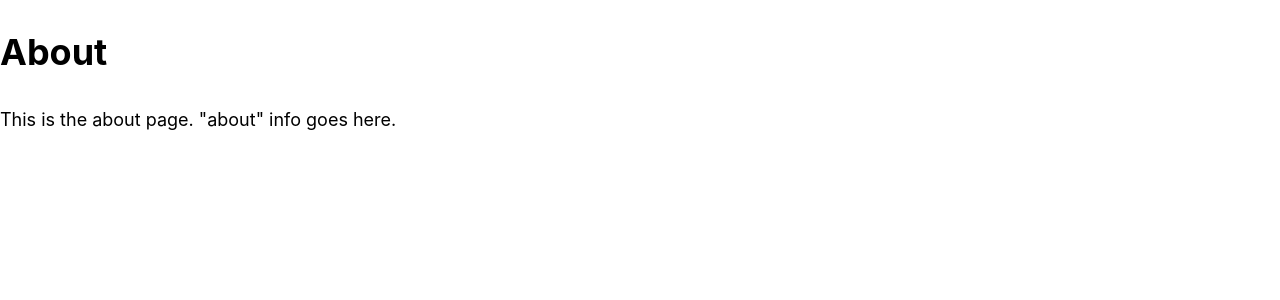
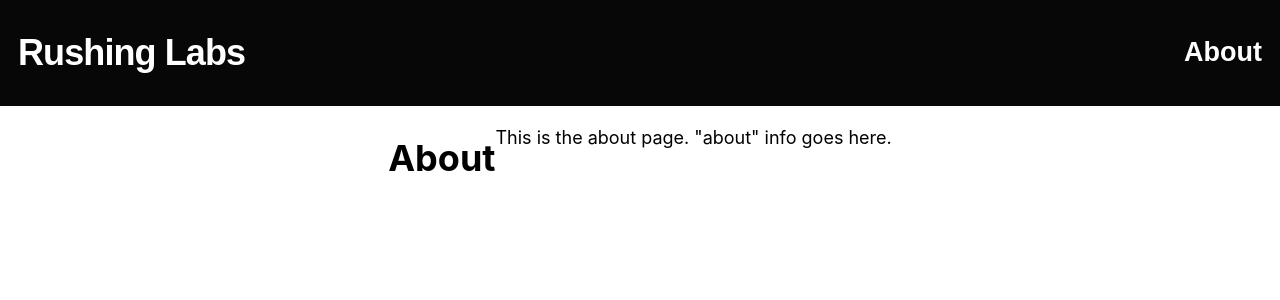
Before and after one commit to meddlin/rushinglabs-blog-nextjs, a Next.js app: page /about in a window 1280 px wide. Shown: the top 300 px of the page. Built offline with nearby package versions, Linux system fonts and the light colour scheme; a web font is replaced by a local one.

Commit message:
Header has background color, and About page uses same header

```diff
--- a/components/layout.module.css
+++ b/components/layout.module.css
@@ -17,11 +17,15 @@
 }
 
 .header {
+    background-color: #070707;
+    color: white;
+    padding: 0.5em 1em;
+
     display: flex;
     flex-direction: row;
     align-items: center;
     justify-content: space-between;
-    margin: 0.5em 1em;
+    /* margin: 0.5em 1em; */
 
     font-weight: 400;
     font-family: 'Palanquin Dark', sans-serif;
--- a/pages/about.js
+++ b/pages/about.js
@@ -1,11 +1,13 @@
+import Layout from '../components/layout';
+
 function About() {
     return (
-        <div>
+        <Layout home>
             <h1>About</h1>
             <p>
                 This is the about page. "about" info goes here.
             </p>
-        </div>
+        </Layout>
     );
 };
 
```
